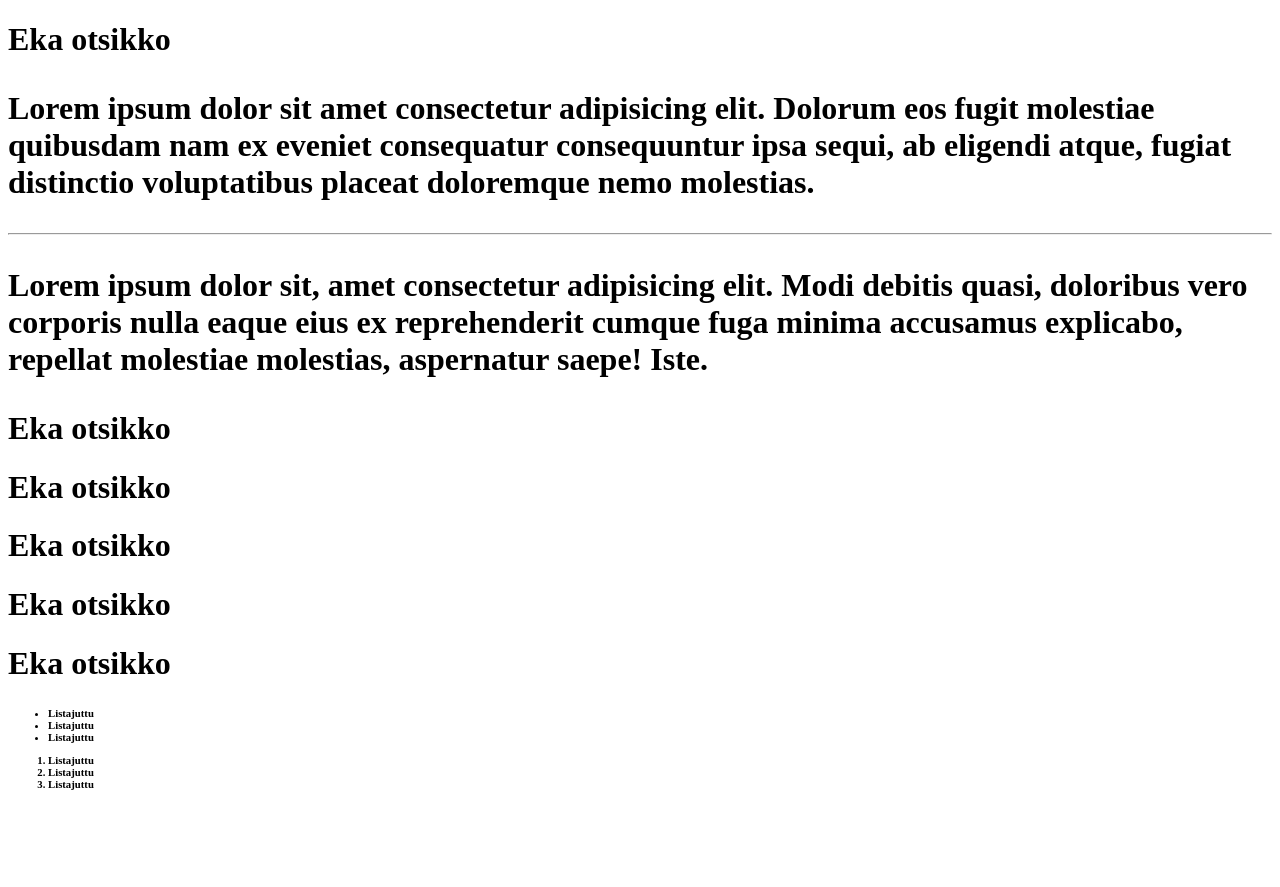
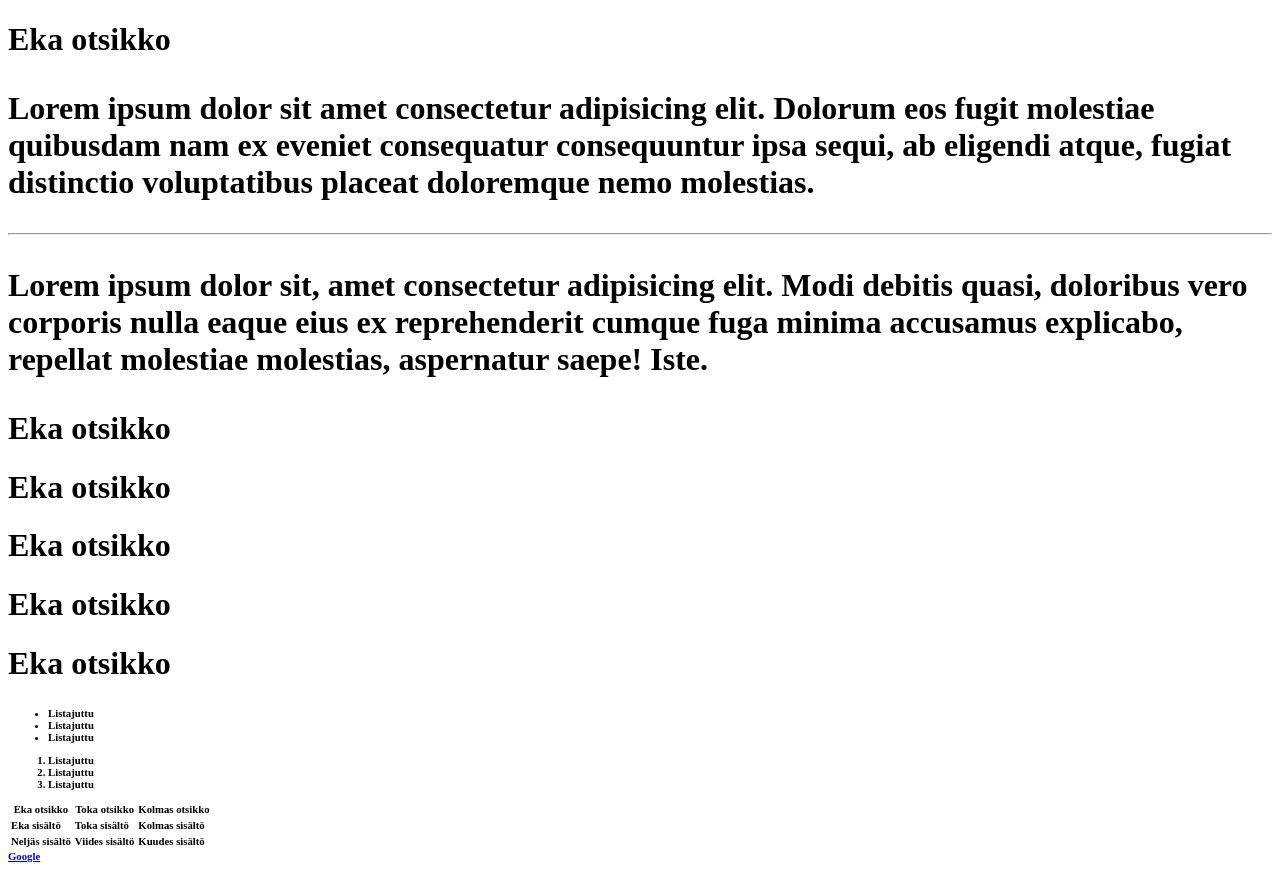
Before and after one commit to VilleHyvonen/ohjelmointiharjoituksia, a plain HTML site: page index.html in a window 1280 px wide. Before the commit the page ends 815 px from the top, so only its background shows below. Drawn offline with Linux system fonts and the light colour scheme.

Commit message:
20201026

```diff
--- a/index.html
+++ b/index.html
@@ -29,6 +29,24 @@
         <li>Listajuttu</li>
         <li>Listajuttu</li>
     </ol>
-
+    <table border"1px">
+      <tr>
+        <th>Eka otsikko</th>
+        <th>Toka otsikko</th>
+        <th>Kolmas otsikko</th>
+      </tr>
+      <tr>
+        <td>Eka sisältö</td>
+        <td>Toka sisältö</td>
+        <td>Kolmas sisältö</td>
+      </tr>
+      <tr>
+        <td>Neljäs sisältö</td>
+        <td>Viides sisältö</td>
+        <td>Kuudes sisältö</td>
+      </tr>
+    </table>
+    <a href="google.com"
+    target="_blank">Google</a>
   </BODY>
 </HTML>
```
